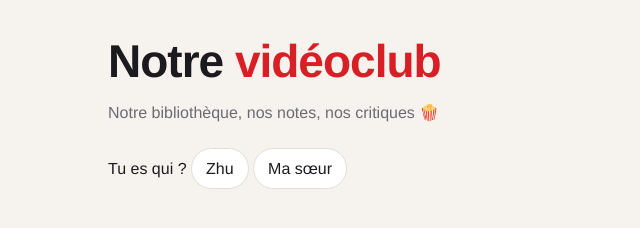
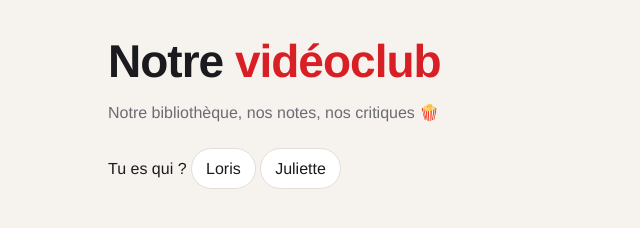
Before and after one commit to CosmicDooDoo/videoclub, a plain HTML site: page index.html in a window 1280 px wide. Shown: the full height of the page, 0-640 px from the left. Drawn offline with Linux system fonts and the light colour scheme; no server answers.

Commit message:
Update index.html

```diff
--- a/index.html
+++ b/index.html
@@ -64,7 +64,7 @@ import {getFirestore,collection,doc,setDoc,deleteDoc,onSnapshot} from "https://w
 const CFG={
   firebase:{apiKey:"AIzaSyBdOASow6uQKX_LCQUAD7fx2m4oDnn9mQI",authDomain:"notre-videoclub.firebaseapp.com",projectId:"notre-videoclub",appId:"1:843838745924:web:daaddf93f26cca4ffd3b11"},
   club:"1a12d63325c6cbe8387c681772fbb982", // identique aux règles Firestore
-  names:{a:"Zhu",b:"Ma sœur"}                        // prénoms affichés
+  names:{a:"Loris",b:"Juliette"}                        // prénoms affichés
 };
 /* ======================== */
 
```
